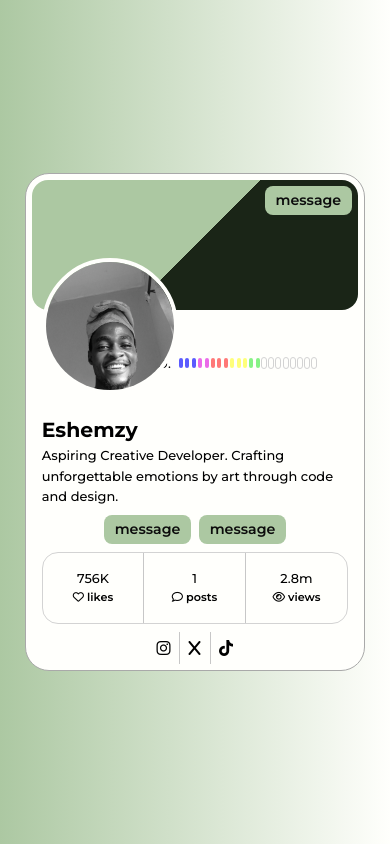
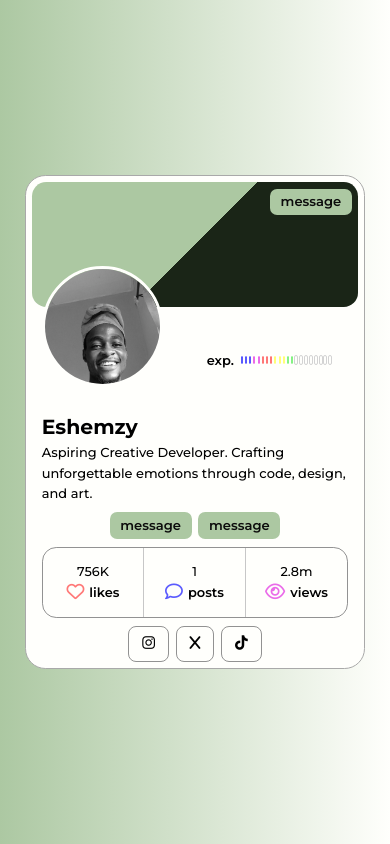
Before and after one commit to Eshemzy/100-STM-01-Profile-Card, a plain HTML site: page index.html in a window 390 px wide. Drawn offline with Linux system fonts and the light colour scheme.

Commit message:
Better handeled responsiveness on mobile using 'clamp'

```diff
--- a/index.html
+++ b/index.html
@@ -47,7 +47,7 @@
 
         <div class="profile__summary">
           <h1>Eshemzy</h1>
-          <p>Aspiring Creative Developer. Crafting unforgettable emotions by art through code and design.</p>
+          <p>Aspiring Creative Developer. Crafting unforgettable emotions through code, design, and art.</p>
         </div>
 
         <div class="profile__contact">
--- a/style.css
+++ b/style.css
@@ -37,7 +37,6 @@
   margin: 0;
   padding: 0;
   box-sizing: border-box;
-  /* border: 1px solid #000; */
 }
 body, html {
   font-family: "Montserrat", sans-serif;
@@ -61,7 +60,7 @@ body, html {
   max-width: 100%;
   background: var(--clr-light);
   padding: clamp(0.25rem, -0.1rem + 2vw, 0.5rem);
-  border-radius: var(--radius-3);
+  border-radius: clamp(1rem, 0.3rem + 4vw, 1.5rem);
   border: 1px solid darkgray;
   display: grid;
   grid-template-rows: auto 1fr 1fr auto auto auto;
@@ -69,8 +68,8 @@ body, html {
 }
 
 .profile__header {
-  height: clamp(7rem, 4.2rem + 16vw, 9rem);
-  border-radius: var(--radius-2);
+  height: clamp(6.25rem, 2.4rem + 22vw, 9rem);
+  border-radius: clamp(0.75rem, 0.4rem + 2vw, 1rem);
   background: linear-gradient(135deg, var(--clr-sec) 50%, var(--clr-pry) 50%);
   padding: clamp(0.25rem, -0.1rem + 2vw, 0.5rem);
   display: flex;
@@ -81,35 +80,39 @@ body, html {
   position: absolute;
   left: 3%;
   bottom: -65%;
-  border: 4px solid var(--clr-light);
+  border: clamp(0.188rem, 0.1rem + 0.5vw, 0.25rem) solid var(--clr-light);
   border-radius: 50%;
   aspect-ratio: 1 / 1;
-  max-width: 8.5em;
+  max-width: clamp(6.5rem, 3.7rem + 16vw, 8.5rem);
   width: 100%;
   height: auto;
   object-fit: cover;
 }
 a.cta-btn {
   align-self: flex-start;
-  display: block;
+  display: inline-block;
   text-decoration: none;
   color: var(--clr-dark);
   background: var(--clr-sec);
-  padding:  0.2em 0.75em;
-  border-radius: var(--radius-1);
+  padding:  clamp(0.15rem, 0.08rem + 0.4vw, 0.2rem) clamp(0.55rem, 0.27rem + 1.6vw, 0.75rem);
+  border-radius: clamp(0.375rem, 0.2rem + 1vw, 0.5rem);
   font-weight: 600;
-  font-size: clamp(0.75rem, 0.4rem + 2vw, 1rem);
+  font-size: clamp(0.6rem, 0.04rem + 3.2vw, 1rem);
 }
 .profile__experience {
   display: flex;
   justify-content: flex-end;
   align-items: center;
-  padding: 0 2.5rem;
+  padding: 0 clamp(0.5rem, -2.3rem + 16vw, 2.5rem);
 }
 .experience-wrapper {
   display: flex;
   align-items: center;
-  gap: 0.5em;
+  gap: clamp(0.35rem, 0.14rem + 1.2vw, 0.5rem);
+}
+.experience-wrapper p {
+  font-size: clamp(0.7rem, 0.42rem + 1.6vw, 0.9rem);
+  font-weight: 600;
 }
 .experience {
   max-width: 100%;
@@ -117,10 +120,10 @@ a.cta-btn {
   gap: 0.1em;
 }
 .experience span {
-  border: 2px solid;
-  min-height: 10px;
-  border-radius: 100px;
-  margin-right: 0.05em;
+  border: clamp(0.119rem, 0.11rem + 0.05vw, 0.125rem) solid;
+  min-height: clamp(0.438rem, 0.175rem + 1.5vw, 0.625rem);
+  border-radius: clamp(3.125rem, -1.25rem + 25vw, 6.25rem);
+  margin-right: clamp(0.025rem, -0.01rem + 0.2vw, 0.05rem);
 }
 
 /* color for each bar in experience section */
@@ -142,12 +145,11 @@ a.cta-btn {
 .experience .inactive {
   border-color: transparent;
   outline: 1px solid lightgray;
-  margin-right: 0.1em;
+  margin-right: clamp(0.05rem, -0.02rem + 0.4vw, 0.1rem);
 }
 
 .profile__summary {
   padding: 0 3%;
-  /* border: 1px solid #000; */
 }
 .profile__summary h1 {
   font-size: clamp(1rem, 0.3rem + 4vw, 1.5rem);
@@ -161,51 +163,61 @@ a.cta-btn {
 .profile__contact {
   display: flex;
   justify-content: center;
-  gap: 0.5rem;
-}
-
-.profile__contact {
-  display: flex;
-  justify-content: center;
-  gap: 0.5rem;
+  gap: clamp(0.35rem, 0.14rem + 1.2vw, 0.5rem);
 }
 
 .profile__stats {
   display: grid;
   grid-template-columns: 1fr 1fr 1fr;
   grid-auto-rows: auto;
-  border: 1px solid lightgray;
+  border: 1px solid #929292;
   max-width: 100%;
   margin-inline: 3%;
-  border-radius: var(--radius-2);
+  border-radius: clamp(0.75rem, 0.4rem + 2vw, 1rem);
 }
 .stat {
   text-align: center;
-  padding: 1rem 0;
+  padding: clamp(0.7rem, 0.28rem + 2.4vw, 1rem) 0;
 }
-.stat-number {
-  font-size: 0.8rem;
+p.stat-number {
+  font-size: clamp(0.675rem, 0.36rem + 1.8vw, 0.9rem);
   font-weight: 500;
 }
 .stat-label {
-  font-size: 0.7rem;
   font-weight: 600;
+  display: flex;
+  align-items: center;
+  justify-content: center;
+  gap: clamp(0.2rem, -0.08rem + 1.6vw, 0.4rem);
+}
+.stat-label i {
+  font-size: clamp(0.9rem, 0.34rem + 3.2vw, 1.3rem);
+}
+.stat-label span {
+  font-size: clamp(0.7rem, 0.42rem + 1.6vw, 0.9rem);
 }
 .stat-align:not(:last-child) {
   border-right: 1px solid #c7c7c7;
 }
 
 .profile__footer {
-  max-width: 30%;
-  display: grid;
-  grid-template-columns: 1fr 1fr 1fr;
+  display: flex;
   text-align: center;
+  gap: clamp(0.3rem, 0.02rem + 1.6vw, 0.5rem);
   margin-inline: auto;
 }
-.fa-brands {
-  border-right: 1px solid #c7c7c7;
-  padding: 0.5rem;
+i.fa-brands {
+  font-size: clamp(0.8rem, 0.52rem + 1.6vw, 1rem);
+  border: 1px solid #929292;
+  padding: clamp(0.5rem, 0.22rem + 1.6vw, 0.7rem) clamp(0.7rem, 0.42rem + 1.6vw, 0.9rem);
+  border-radius: var(--radius-1);
 }
-.fa-tiktok {
-  border: none;
+.fa-heart {
+  color: #ff2b2ba2;
 }
+.fa-comment {
+  color: #1f1fffbb;
+}
+.fa-eye {
+  color: #e025e0ad;
+}
```
